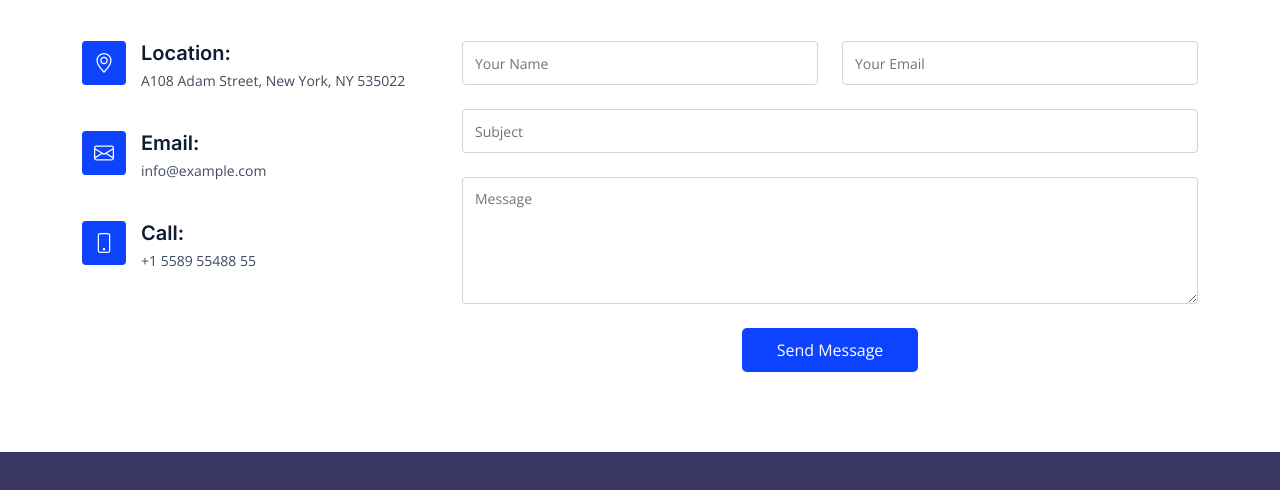
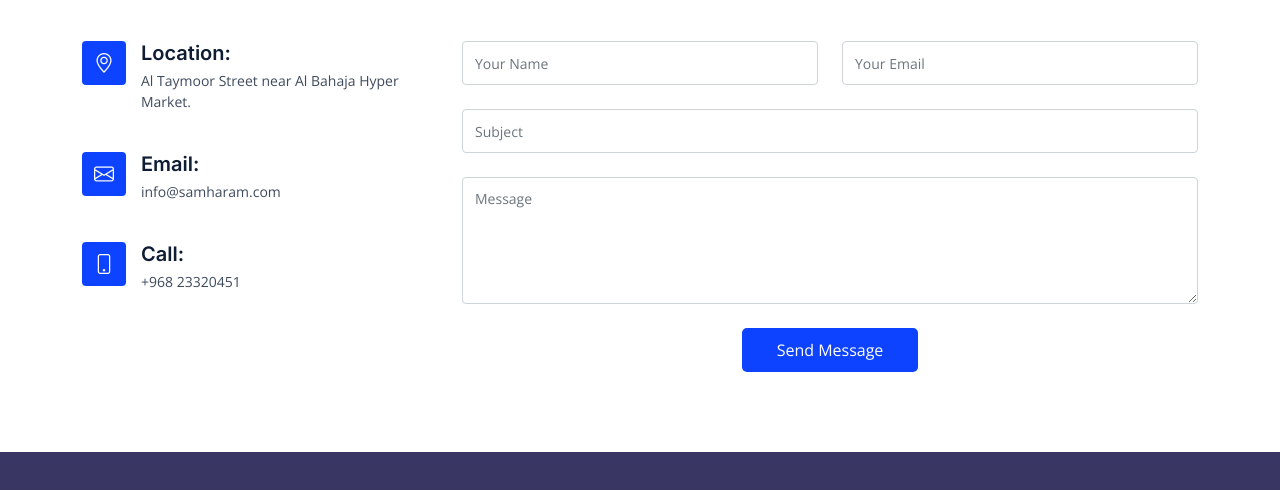
Before and after one commit to smaileesmail/Samharam, a plain HTML site: page contact.html in a window 1280 px wide. Shown: the part 880-1370 px from the top of the page. Drawn offline with nearby package versions, Linux system fonts and the light colour scheme.

Commit message:
Location updated

```diff
--- a/contact.html
+++ b/contact.html
@@ -111,7 +111,8 @@
       <div class="container" data-aos="fade-up">
 
         <div>
-          <iframe style="border:0; width: 100%; height: 340px;" src="https://www.google.com/maps/embed?pb=!1m14!1m8!1m3!1d12097.433213460943!2d-74.0062269!3d40.7101282!3m2!1i1024!2i768!4f13.1!3m3!1m2!1s0x0%3A0xb89d1fe6bc499443!2sDowntown+Conference+Center!5e0!3m2!1smk!2sbg!4v1539943755621" frameborder="0" allowfullscreen></iframe>
+          <iframe style="border:0; width: 100%; height: 340px;" src="https://www.google.com/maps/embed?pb=!1m18!1m12!1m3!1d51315.26593483685!2d54.13277825856022!3d17.07118716072575!2m3!1f0!2f0!3f0!3m2!1i1024!2i768!4f13.1!3m3!1m2!1s0x3dd3e126cb7b9631%3A0x9b1528bc53f568ed!2sSamharam%20Private%20School!5e0!3m2!1sen!2som!4v1671284208909!5m2!1sen!2som"
+          frameborder="0" allowfullscreen></iframe>
         </div><!-- End Google Maps -->
 
         <div class="row gy-4 mt-4">
@@ -122,7 +123,7 @@
               <i class="bi bi-geo-alt flex-shrink-0"></i>
               <div>
                 <h4>Location:</h4>
-                <p>A108 Adam Street, New York, NY 535022</p>
+                <p>Al Taymoor Street near Al Bahaja Hyper Market.</p>
               </div>
             </div><!-- End Info Item -->
 
@@ -130,7 +131,7 @@
               <i class="bi bi-envelope flex-shrink-0"></i>
               <div>
                 <h4>Email:</h4>
-                <p>info@example.com</p>
+                <p>info@samharam.com</p>
               </div>
             </div><!-- End Info Item -->
 
@@ -138,7 +139,7 @@
               <i class="bi bi-phone flex-shrink-0"></i>
               <div>
                 <h4>Call:</h4>
-                <p>+1 5589 55488 55</p>
+                <p>+968 23320451</p>
               </div>
             </div><!-- End Info Item -->
 
```
